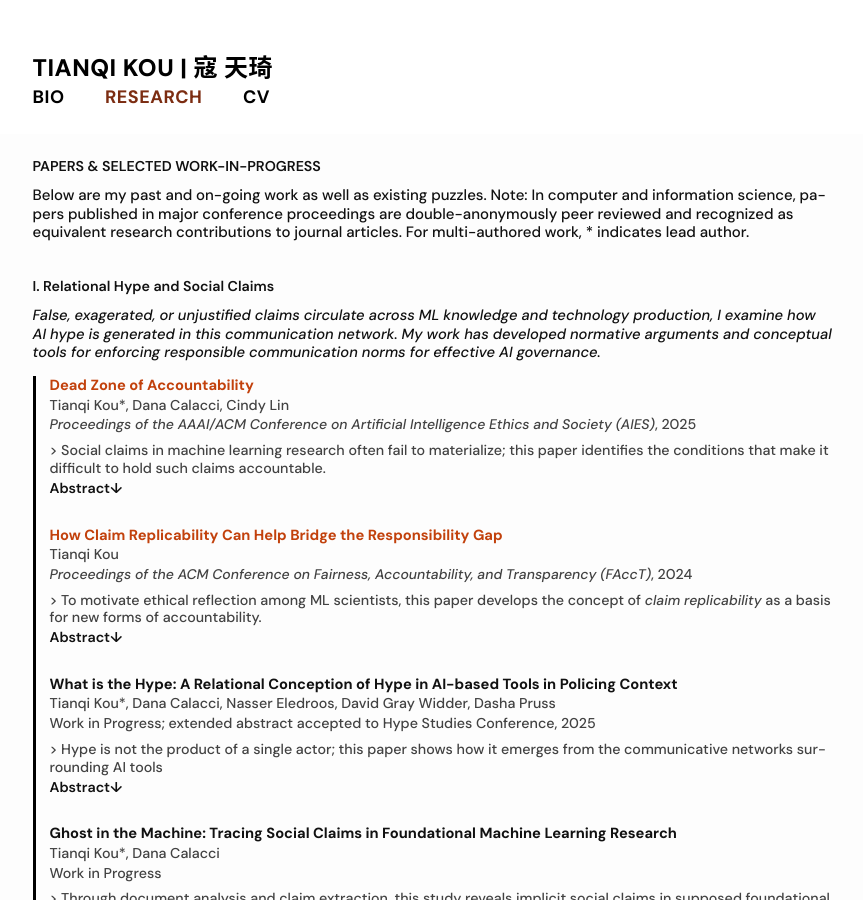
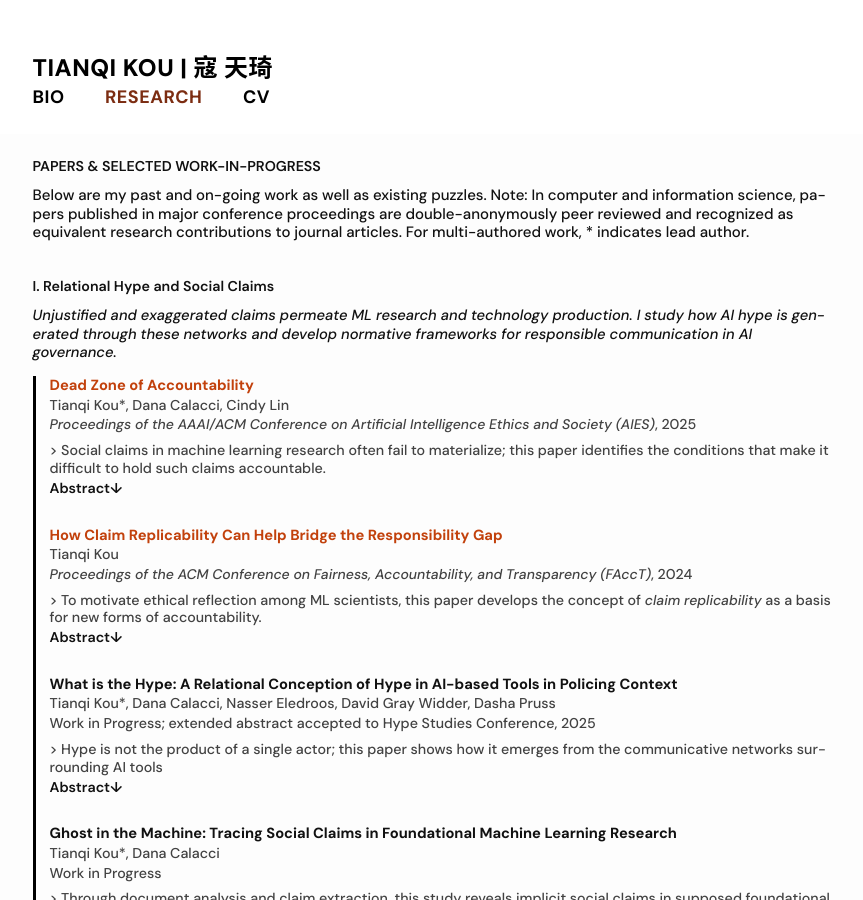
Before and after one commit to koutianqi/koutianqi.github.io, a Jekyll site: the page built from pages/research.markdown, in a window 1280 px wide and 900 px high. Shown: the whole window, without its empty margins (200-1063 px from the left). Built offline with Jekyll 4.4.1, drawn with Linux system fonts in a browser that asks for light colours.

Commit message:
Update research.markdown

```diff
--- a/pages/research.markdown
+++ b/pages/research.markdown
@@ -10,7 +10,8 @@
   For multi-authored work, * indicates lead author.</p>
 
 ### I. Relational Hype and Social Claims
-_False, exagerated, or unjustified claims circulate across ML knowledge and technology production, I examine how AI hype is generated in this communication network. My work has developed normative arguments and conceptual tools for enforcing responsible communication norms for effective AI governance._
+_Unjustified and exaggerated claims permeate ML research and technology production. I study how AI hype is generated through these networks and develop normative frameworks for responsible communication in AI governance._
+
 
 <div class="pubs">
 {% include paper.html
```
